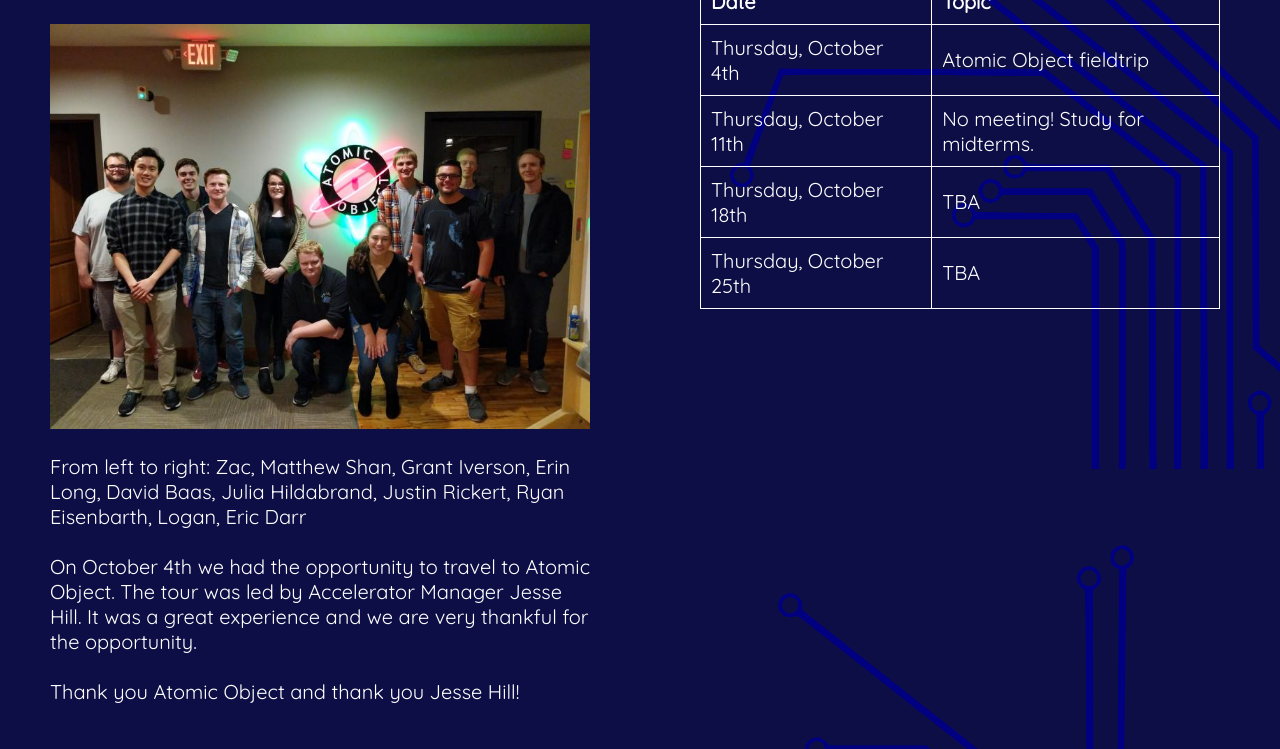
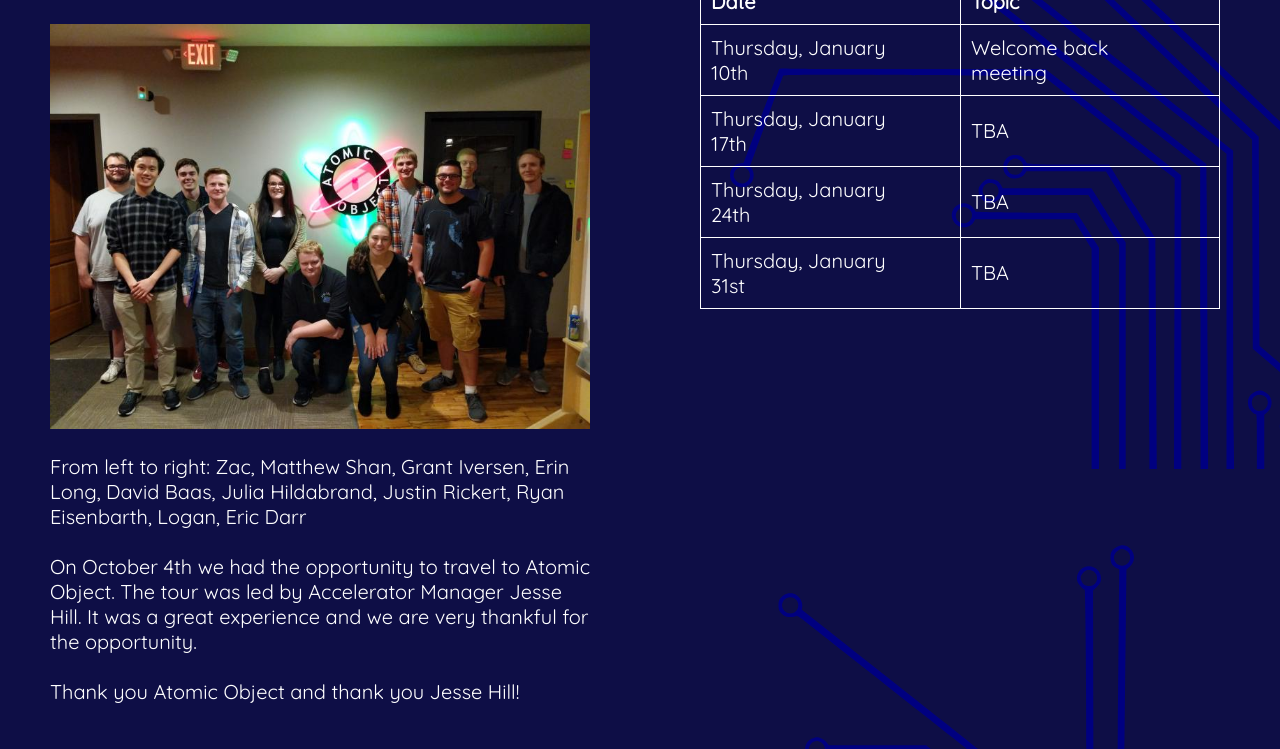
Before and after one commit to GVSU-Computing-Club/Club-Site, a website: page index.html in a window 1280 px wide. Shown: the part 331-1080 px from the top of the page. Drawn offline with Linux system fonts and the light colour scheme.

Commit message:
updated schedule temporarily

```diff
--- a/index.html
+++ b/index.html
@@ -41,7 +41,7 @@ Who: Anyone is welcome to participate.
                     <h2 class="main-heading">Recent News: Atomic Object!</h2>
                     <div class="main-textbox-content">
                         <a href="https://atomicobject.com/"><img class="" src="media/atomicobject.jpg" alt="atomic_object"></a>
-                        <p class="main-text">From left to right: Zac, Matthew Shan, Grant Iverson, Erin Long, David Baas, Julia Hildabrand, Justin Rickert, Ryan Eisenbarth, Logan, Eric Darr</p>
+                        <p class="main-text">From left to right: Zac, Matthew Shan, Grant Iversen, Erin Long, David Baas, Julia Hildabrand, Justin Rickert, Ryan Eisenbarth, Logan, Eric Darr</p>
                         <p class="main-text">
 On October 4th we had the opportunity to travel to Atomic Object. The tour was led by Accelerator Manager Jesse Hill. It was a great experience and we are very thankful for the opportunity.
 
@@ -62,7 +62,7 @@ Thank you Atomic Object and thank you Jesse Hill!
             </div>
             <div class="schedule-textbox">
                 <div class="schedule-textbox-container">
-                    <h2 class="schedule-heading">August/September Schedule</h2>
+                    <h2 class="schedule-heading">January 2019 Schedule</h2>
                     <table class="schedule-table">
                         <thead>
                             <tr>
@@ -71,19 +71,19 @@ Thank you Atomic Object and thank you Jesse Hill!
                             </tr>
                         <tbody>
                             <tr>
-                                <td>Thursday, October 4th</td>
-                                <td>Atomic Object fieldtrip</td>
+                                <td>Thursday, January 10th</td>
+                                <td>Welcome back meeting</td>
                             </tr>
                             <tr>
-                                <td>Thursday, October 11th</td>
-                                <td>No meeting! Study for midterms.</td>
-                            </tr>
-                            <tr>
-                                <td>Thursday, October 18th</td>
+                                <td>Thursday, January 17th</td>
                                 <td>TBA</td>
                             </tr>
                             <tr>
-                                <td>Thursday, October 25th</td>
+                                <td>Thursday, January 24th</td>
+                                <td>TBA</td>
+                            </tr>
+                            <tr>
+                                <td>Thursday, January 31st</td>
                                 <td>TBA</td>
                             </tr>
                         </tbody>
--- a/robots.txt
+++ /dev/null
@@ -1 +0,0 @@
-User-agent: *
```
